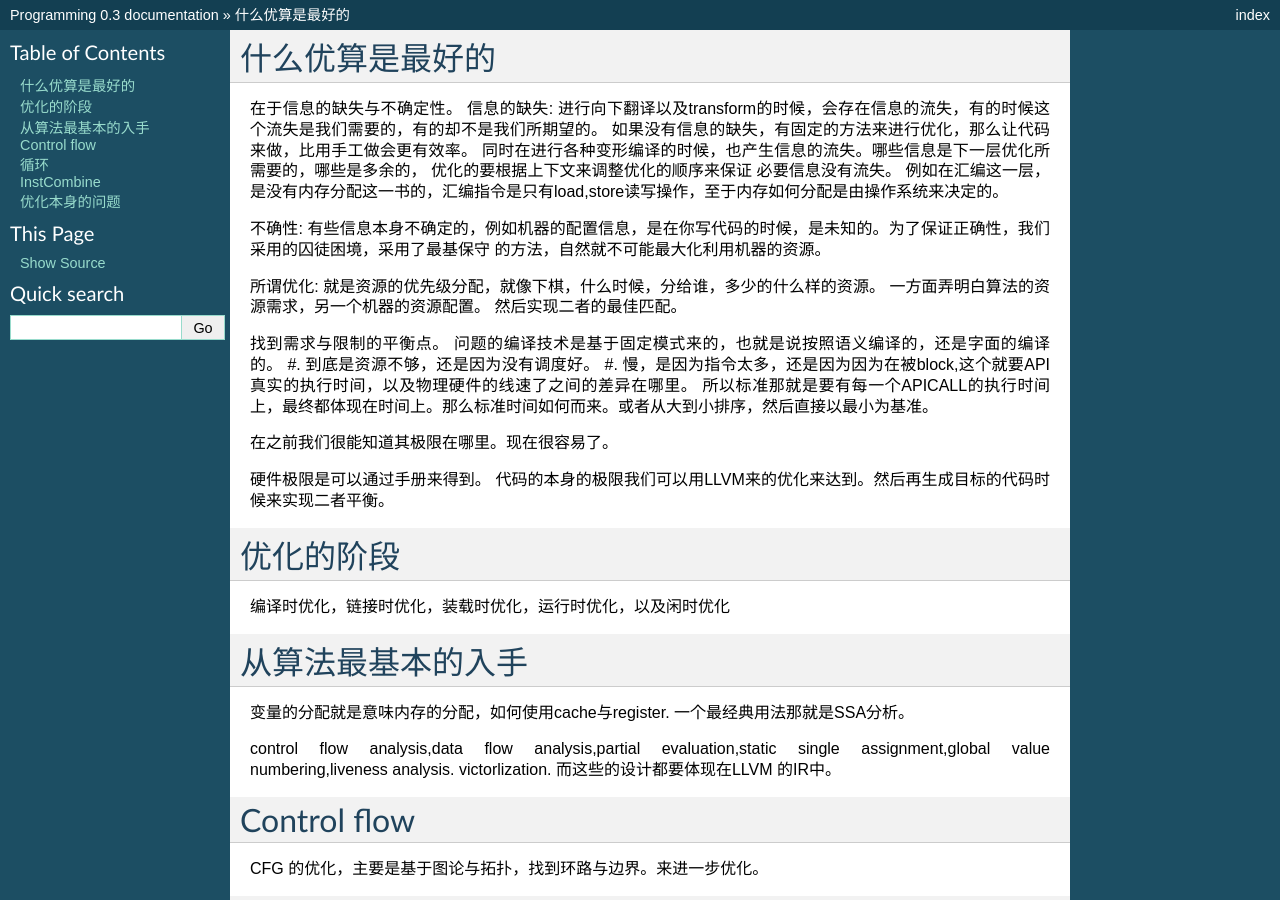
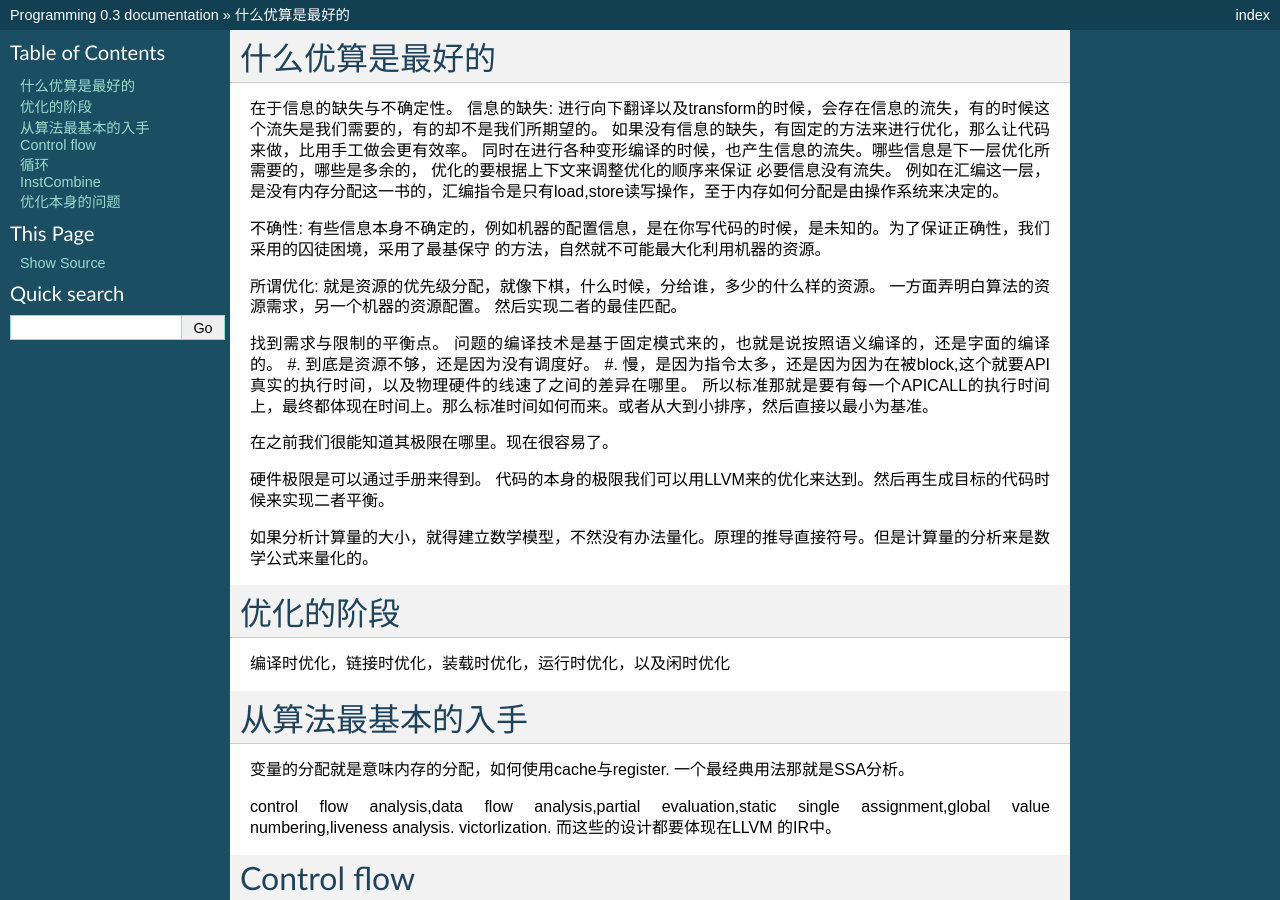
Before and after one commit to gwli/Programming, a Sphinx documentation site: the page built from source/content/Stage_3/LLVM/Optimiztion.rst, in a window 1280 px wide and 900 px high. Built offline with Sphinx 7.4.7, drawn with Linux system fonts in a browser that asks for light colours.

Commit message:
为什么需要数学

```diff
--- a/source/content/Stage_3/LLVM/Optimiztion.rst
+++ b/source/content/Stage_3/LLVM/Optimiztion.rst
@@ -22,6 +22,9 @@
 在之前我们很能知道其极限在哪里。现在很容易了。
 
 硬件极限是可以通过手册来得到。 代码的本身的极限我们可以用LLVM来的优化来达到。然后再生成目标的代码时候来实现二者平衡。
+
+
+如果分析计算量的大小，就得建立数学模型，不然没有办法量化。原理的推导直接符号。但是计算量的分析来是数学公式来量化的。
 
 优化的阶段
 ==========
```
